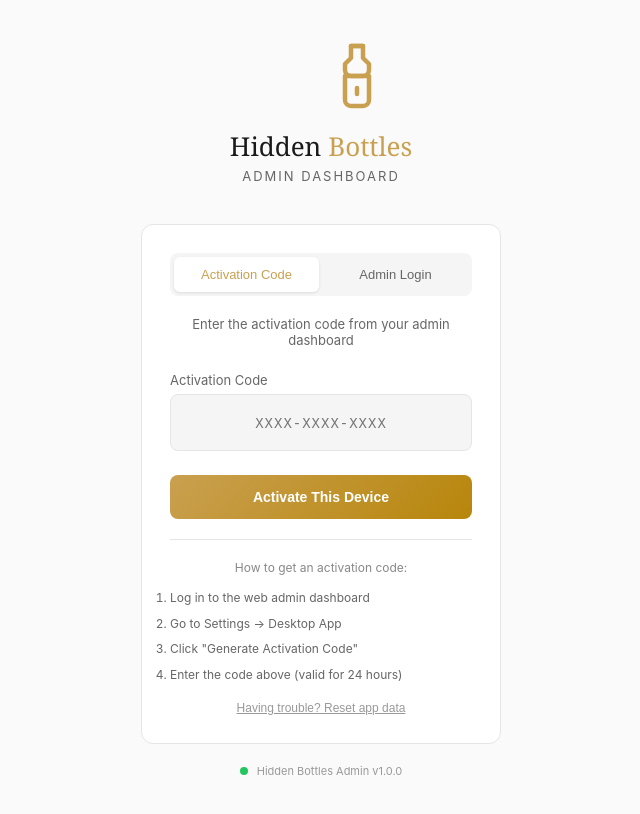
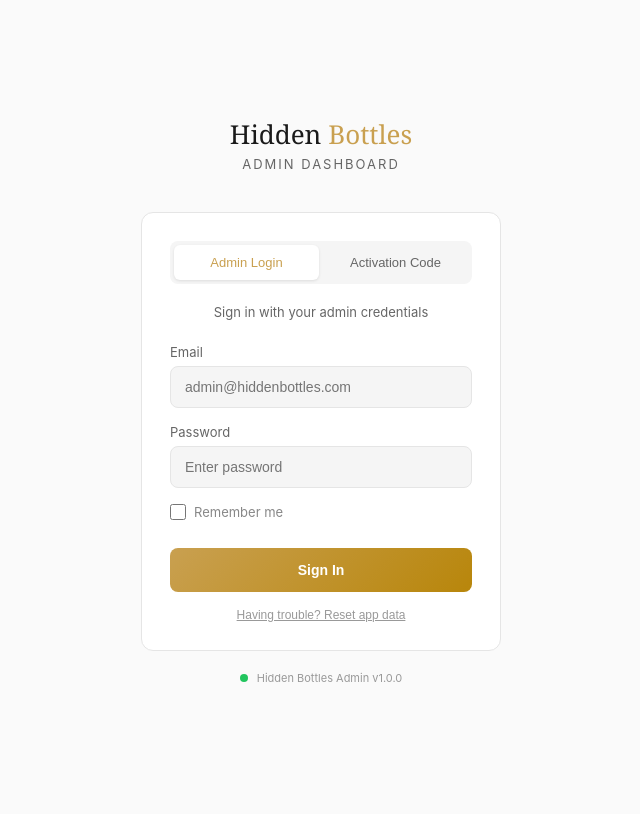
Before and after one commit to lenaertsjeroen-afk/hidden-bottles-admin-desktop, an Electron app: page login.html in a window 1280 px wide. Shown: the whole page, without its empty margins (319-959 px from the left). Drawn offline with Linux system fonts and the light colour scheme; no server answers.

Commit message:
v2.0.1 - Fix auth, remove bottle icon, reorder tabs, fix tray icon

```diff
--- a/login.html
+++ b/login.html
@@ -30,20 +30,6 @@
     .logo-section {
       text-align: center;
       margin-bottom: 40px;
-    }
-
-    .logo-container {
-      position: relative;
-      width: 72px;
-      height: 72px;
-      margin: 0 auto 16px;
-    }
-
-    .bottle-icon {
-      position: absolute;
-      width: 72px;
-      height: 72px;
-      color: #C9A050;
     }
 
     .brand-name {
@@ -362,14 +348,6 @@
 
   <div class="login-container">
     <div class="logo-section">
-      <div class="logo-container">
-        <svg class="bottle-icon" viewBox="0 0 24 24" fill="none" stroke="currentColor" stroke-width="1.5" stroke-linecap="round" stroke-linejoin="round">
-          <path d="M10 2h4v4l2 2v2a2 2 0 0 1-2 2h-4a2 2 0 0 1-2-2V8l2-2V2z" />
-          <path d="M8 12h8v8a2 2 0 0 1-2 2h-4a2 2 0 0 1-2-2v-8z" />
-          <path d="M10 2h4" />
-          <line x1="12" y1="16" x2="12" y2="18" />
-        </svg>
-      </div>
       <div class="brand-name">Hidden <span class="highlight">Bottles</span></div>
       <div class="brand-subtitle">Admin Dashboard</div>
     </div>
@@ -377,15 +355,39 @@
     <div class="login-card">
       <!-- Tabs -->
       <div class="tabs">
-        <button class="tab active" data-tab="activation" id="tab-activation">Activation Code</button>
-        <button class="tab" data-tab="login" id="tab-login">Admin Login</button>
+        <button class="tab active" data-tab="login" id="tab-login">Admin Login</button>
+        <button class="tab" data-tab="activation" id="tab-activation">Activation Code</button>
       </div>
 
       <div id="error-message" class="error-message"></div>
       <div id="success-message" class="success-message"></div>
 
+      <!-- Login Tab (Primary) -->
+      <div id="content-login" class="tab-content active">
+        <p class="login-subtitle">Sign in with your admin credentials</p>
+
+        <form id="login-form">
+          <div class="form-group">
+            <label class="form-label">Email</label>
+            <input type="email" id="email" class="form-input" placeholder="admin@hiddenbottles.com" required>
+          </div>
+
+          <div class="form-group">
+            <label class="form-label">Password</label>
+            <input type="password" id="password" class="form-input" placeholder="Enter password" required>
+          </div>
+
+          <div class="remember-me">
+            <input type="checkbox" id="remember-me" class="remember-checkbox">
+            <label for="remember-me" class="remember-label">Remember me</label>
+          </div>
+
+          <button type="submit" id="login-btn" class="login-btn">Sign In</button>
+        </form>
+      </div>
+
       <!-- Activation Code Tab -->
-      <div id="content-activation" class="tab-content active">
+      <div id="content-activation" class="tab-content">
         <p class="login-subtitle">Enter the activation code from your admin dashboard</p>
 
         <form id="activation-form">
@@ -410,30 +412,6 @@
             <li>Enter the code above (valid for 24 hours)</li>
           </ol>
         </div>
-      </div>
-
-      <!-- Login Tab (Fallback) -->
-      <div id="content-login" class="tab-content">
-        <p class="login-subtitle">Sign in with your admin credentials</p>
-
-        <form id="login-form">
-          <div class="form-group">
-            <label class="form-label">Email</label>
-            <input type="email" id="email" class="form-input" placeholder="admin@hiddenbottles.com" required>
-          </div>
-
-          <div class="form-group">
-            <label class="form-label">Password</label>
-            <input type="password" id="password" class="form-input" placeholder="Enter password" required>
-          </div>
-
-          <div class="remember-me">
-            <input type="checkbox" id="remember-me" class="remember-checkbox">
-            <label for="remember-me" class="remember-label">Remember me</label>
-          </div>
-
-          <button type="submit" id="login-btn" class="login-btn">Sign In</button>
-        </form>
       </div>
 
       <button type="button" id="reset-btn" class="reset-btn">Having trouble? Reset app data</button>
--- a/package.json
+++ b/package.json
@@ -1,6 +1,6 @@
 {
   "name": "hidden-bottles-admin",
-  "version": "2.0.0",
+  "version": "2.0.1",
   "description": "Hidden Bottles Admin Dashboard - Desktop Application with One-Time Activation",
   "main": "main.js",
   "scripts": {
```
Also changed, not shown: main.js (+32 -10 lines).
